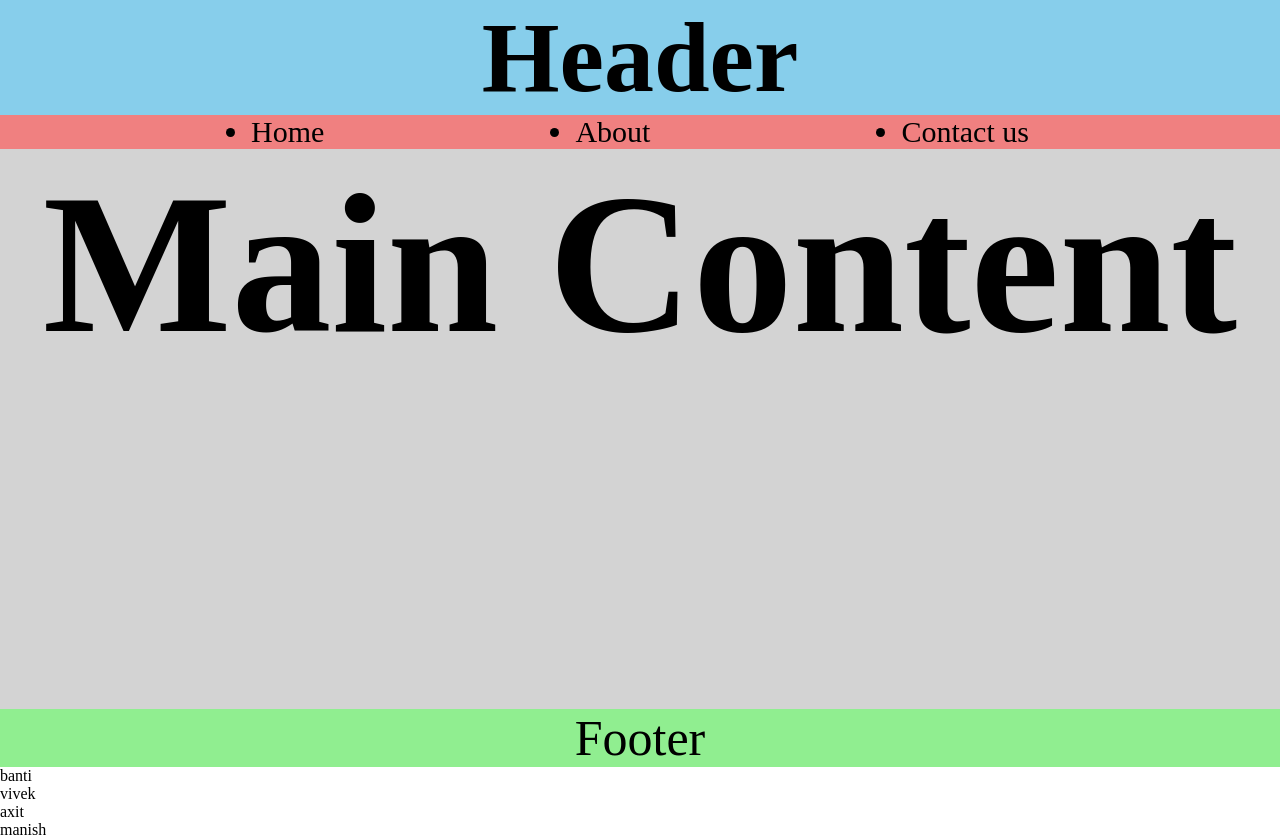
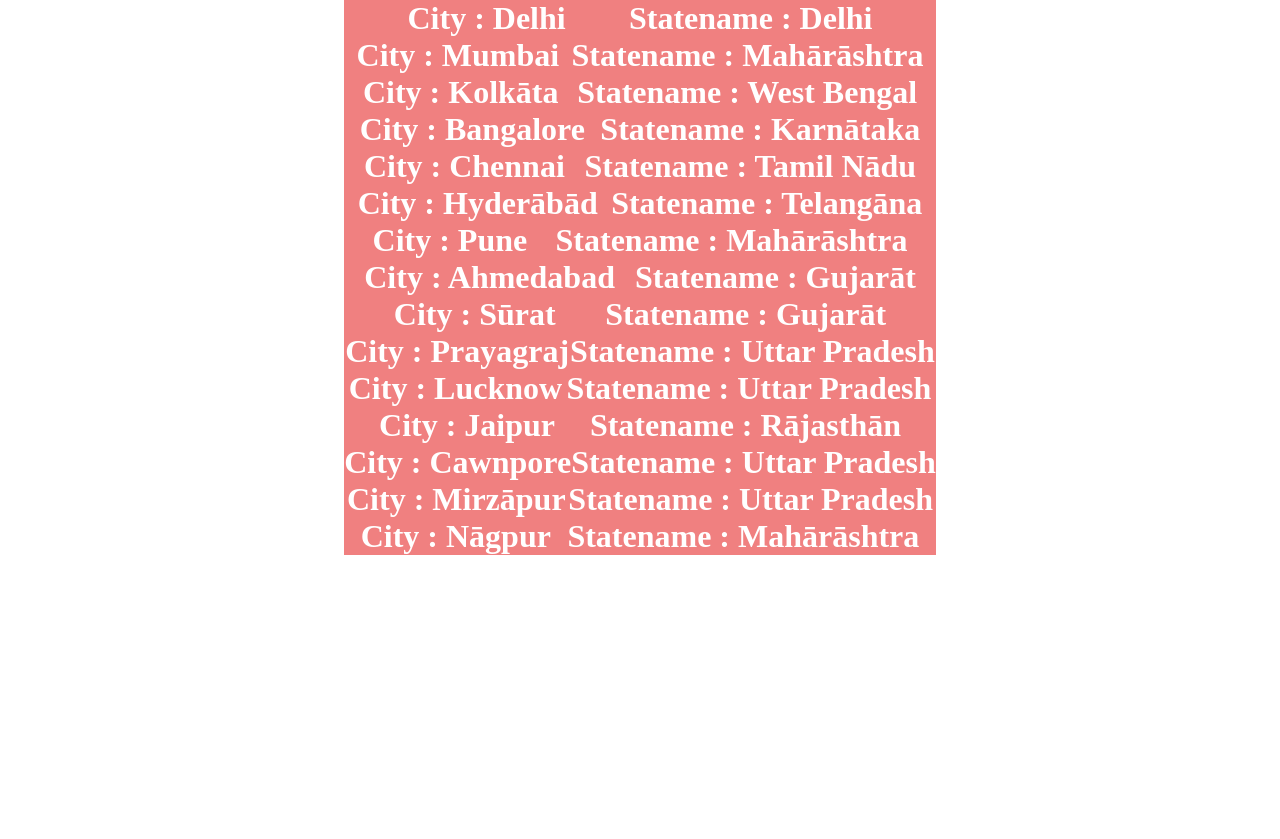
Before and after one commit to banti377/React, a React (Vite) app in the folder vite-project/: page / in a window 1280 px wide. After the commit the page ends 800 px from the top, so only its background shows below. Built offline with nearby package versions, Linux system fonts and the light colour scheme.

Commit message:
add data

```diff
--- a/vite-project/src/App.jsx
+++ b/vite-project/src/App.jsx
@@ -3,14 +3,16 @@ import './App.css'
 import ClassCom from './component/Classcom';
 import Fun from './component/Func';
 import ListKey from './List/ListKey';
+import Test from './map/Test';
 
 
 function App() {
   return (
     <div>
-      <ClassCom />
+      <Test />
+      {/* <ClassCom />
       <Fun />
-      <ListKey />
+      <ListKey /> */}
     </div>
   )
 
--- a/vite-project/src/index.css
+++ b/vite-project/src/index.css
@@ -1,5 +1,5 @@
-/* #root {
+#root {
   display: flex;
   justify-content: center;
   align-items: center;
-} */
+}
--- /dev/null
+++ b/vite-project/src/map/Card.jsx
@@ -0,0 +1,12 @@
+import React from 'react'
+
+export default function card(props) {
+    return (
+        <>
+            <div className='data'>
+                <h1>City : {props.city}</h1>
+                <h1>Statename : {props.statename}</h1>
+            </div >
+        </>
+    )
+}
--- /dev/null
+++ b/vite-project/src/map/Test.jsx
@@ -0,0 +1,138 @@
+import React from 'react'
+import Card from "./Card";
+import './map.css'
+
+
+let data = [
+    {
+        city: "Delhi",
+        "country": "India",
+        "iso2": "IN",
+        statename: "Delhi",
+        "capital": "admin",
+        "population": "32226000"
+    },
+    {
+        city: "Mumbai",
+        "country": "India",
+        "iso2": "IN",
+        statename: "Mahārāshtra",
+        "capital": "admin",
+        "population": "24973000"
+    },
+    {
+        city: "Kolkāta",
+        "country": "India",
+        "iso2": "IN",
+        statename: "West Bengal",
+        "capital": "admin",
+        "population": "18502000"
+    },
+    {
+        city: "Bangalore",
+        "country": "India",
+        "iso2": "IN",
+        statename: "Karnātaka",
+        "capital": "admin",
+        "population": "15386000"
+    },
+    {
+        city: "Chennai",
+        "country": "India",
+        "iso2": "IN",
+        statename: "Tamil Nādu",
+        "capital": "admin",
+        "population": "12395000"
+    },
+    {
+        city: "Hyderābād",
+        "country": "India",
+        "iso2": "IN",
+        statename: "Telangāna",
+        "capital": "admin",
+        "population": "10494000"
+    },
+    {
+        city: "Pune",
+        "country": "India",
+        "iso2": "IN",
+        statename: "Mahārāshtra",
+        "capital": "",
+        "population": "8231000"
+    },
+    {
+        city: "Ahmedabad",
+        "country": "India",
+        "iso2": "IN",
+        statename: "Gujarāt",
+        "capital": "minor",
+        "population": "8009000"
+    },
+    {
+        city: "Sūrat",
+        "country": "India",
+        "iso2": "IN",
+        statename: "Gujarāt",
+        "capital": "",
+        "population": "6538000"
+    },
+    {
+        city: "Prayagraj",
+        "country": "India",
+        "iso2": "IN",
+        statename: "Uttar Pradesh",
+        "capital": "",
+        "population": "5954391"
+    },
+    {
+        city: "Lucknow",
+        "country": "India",
+        "iso2": "IN",
+        statename: "Uttar Pradesh",
+        "capital": "admin",
+        "population": "3382000"
+    },
+    {
+        city: "Jaipur",
+        "country": "India",
+        "iso2": "IN",
+        statename: "Rājasthān",
+        "capital": "admin",
+        "population": "3073350"
+    },
+    {
+        city: "Cawnpore",
+        "country": "India",
+        "iso2": "IN",
+        statename: "Uttar Pradesh",
+        "capital": "",
+        "population": "2701324"
+    },
+    {
+        city: "Mirzāpur",
+        "country": "India",
+        "iso2": "IN",
+        statename: "Uttar Pradesh",
+        "capital": "",
+        "population": "2496970"
+    },
+    {
+        city: "Nāgpur",
+        "country": "India",
+        "iso2": "IN",
+        statename: "Mahārāshtra",
+        "capital": "admin",
+        "population": "2405665"
+    }
+];
+
+
+export default function Map() {
+    return (
+        <>
+            {data.map((e) => {
+                return <Card city={e.city} statename={e.statename} />;
+            })}
+        </>
+    )
+}
--- /dev/null
+++ b/vite-project/src/map/map.css
@@ -0,0 +1,7 @@
+.data {
+    display: flex;
+    flex: 1;
+    justify-content: space-evenly;
+    color: white;
+    background-color: lightcoral;
+}
```
